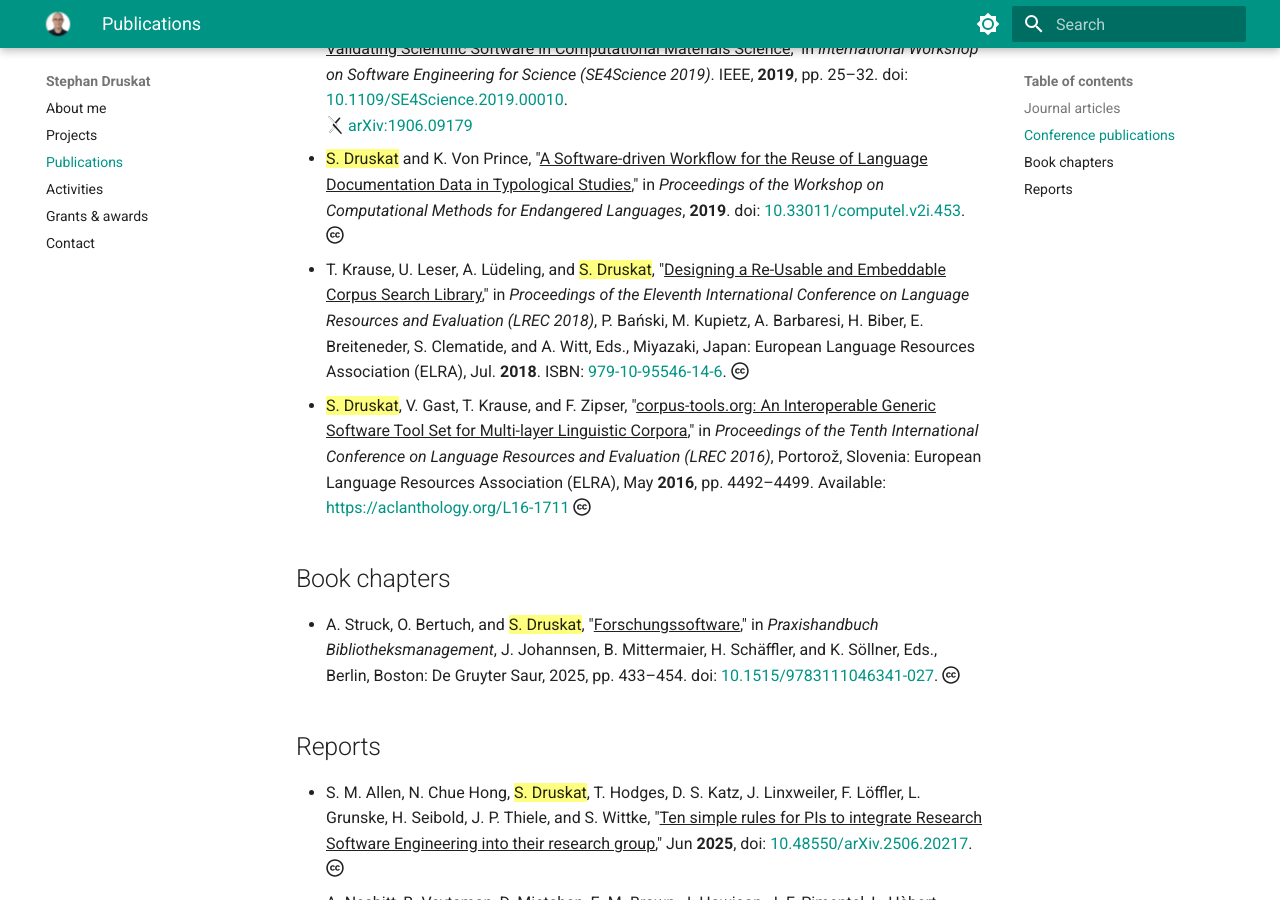
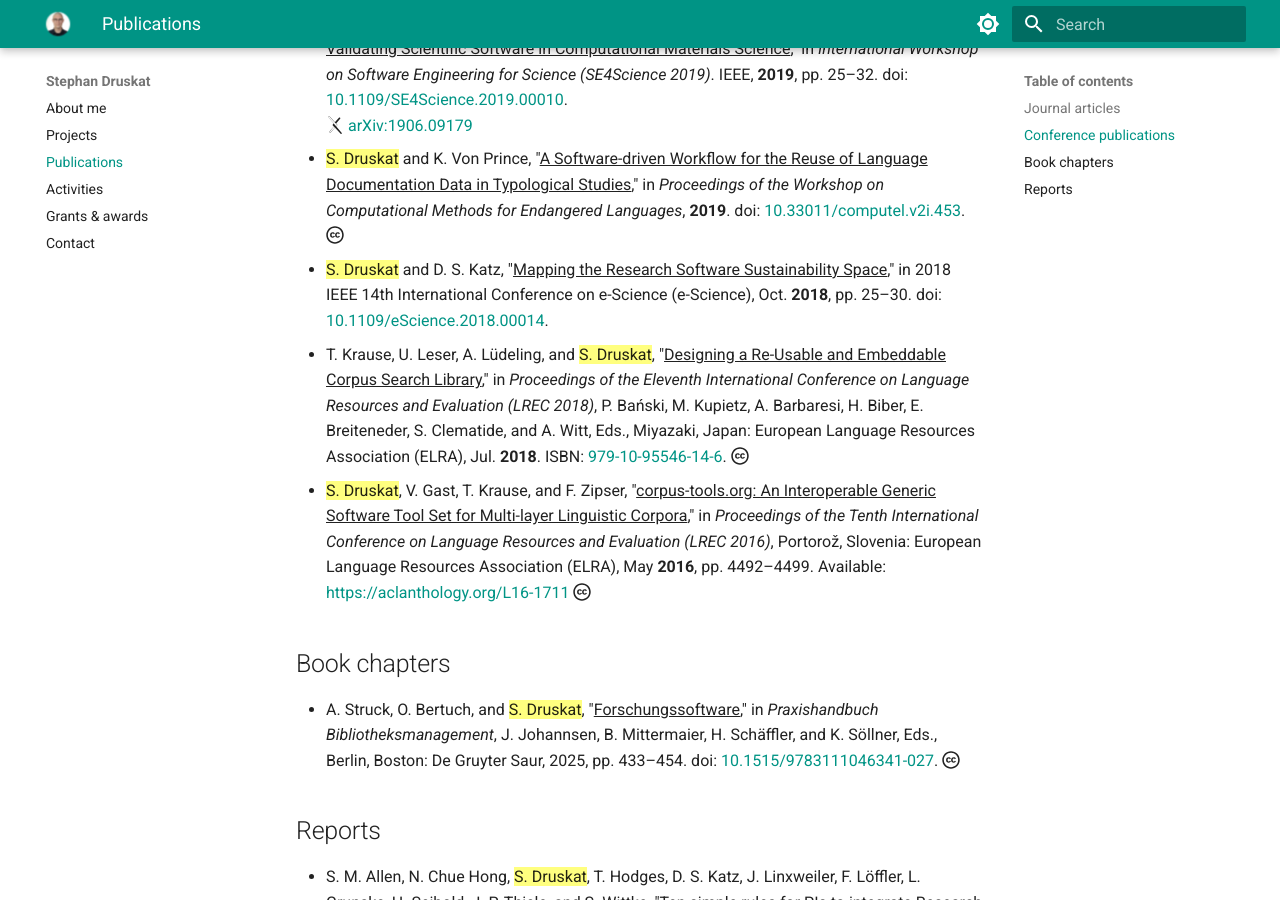
Before and after one commit to sdruskat/sdruskat.github.io, an MkDocs documentation site: the page built from docs/publications.md, in a window 1280 px wide and 900 px high, scrolled down 1810 px. Built offline with MkDocs 1.6.1 and Material for MkDocs 9.7.7, drawn with Linux system fonts in a browser that asks for light colours.

Commit message:
Add conference paper

```diff
--- a/docs/publications.md
+++ b/docs/publications.md
@@ -29,6 +29,7 @@ For more, see the following services
 - T. Vogel, {==S. Druskat==}, M. Scheidgen, C. Draxl, and L. Grunske, "^^Challenges for Verifying and Validating Scientific Software in Computational Materials Science^^,"  in *International Workshop on Software Engineering for Science (SE4Science 2019)*. IEEE, **2019**, pp. 25–32. doi: [10.1109/SE4Science.2019.00010](https://doi.org/10.1109/SE4Science.2019.00010).
 :simple-arxiv: [arXiv:1906.09179](https://doi.org/10.48550/arXiv.1906.09179)
 - {==S. Druskat==} and K. Von Prince, "^^A Software-driven Workflow for the Reuse of Language Documentation Data in Typological Studies^^,"  in *Proceedings of the Workshop on Computational Methods for Endangered Languages*, **2019**. doi: [10.33011/computel.v2i.453](https://doi.org/10.33011/computel.v2i.453). :fontawesome-brands-creative-commons:
+- {==S. Druskat==} and D. S. Katz, "^^Mapping the Research Software Sustainability Space^^," in 2018 IEEE 14th International Conference on e-Science (e-Science), Oct. **2018**, pp. 25–30. doi: [10.1109/eScience.2018.00014](https://doi.org/10.1109/eScience.2018.00014).
 - T. Krause, U. Leser, A. Lüdeling, and {==S. Druskat==}, "^^Designing a Re-Usable and Embeddable Corpus Search Library^^,"  in *Proceedings of the Eleventh International Conference on Language Resources and Evaluation (LREC 2018)*, P. Bański, M. Kupietz, A. Barbaresi, H. Biber, E. Breiteneder, S. Clematide, and A. Witt, Eds., Miyazaki, Japan: European Language Resources Association (ELRA), Jul. **2018**. ISBN: [979-10-95546-14-6](http://lrec-conf.org/workshops/lrec2018/W17/). :fontawesome-brands-creative-commons:
 - {==S. Druskat==}, V. Gast, T. Krause, and F. Zipser, "^^corpus-tools.org: An Interoperable Generic Software Tool Set for Multi-layer Linguistic Corpora^^,"  in *Proceedings of the Tenth International Conference on Language Resources and Evaluation (LREC 2016)*, Portorož, Slovenia: European Language Resources Association (ELRA), May **2016**, pp. 4492–4499. Available: <https://aclanthology.org/L16-1711> :fontawesome-brands-creative-commons:
 
```
